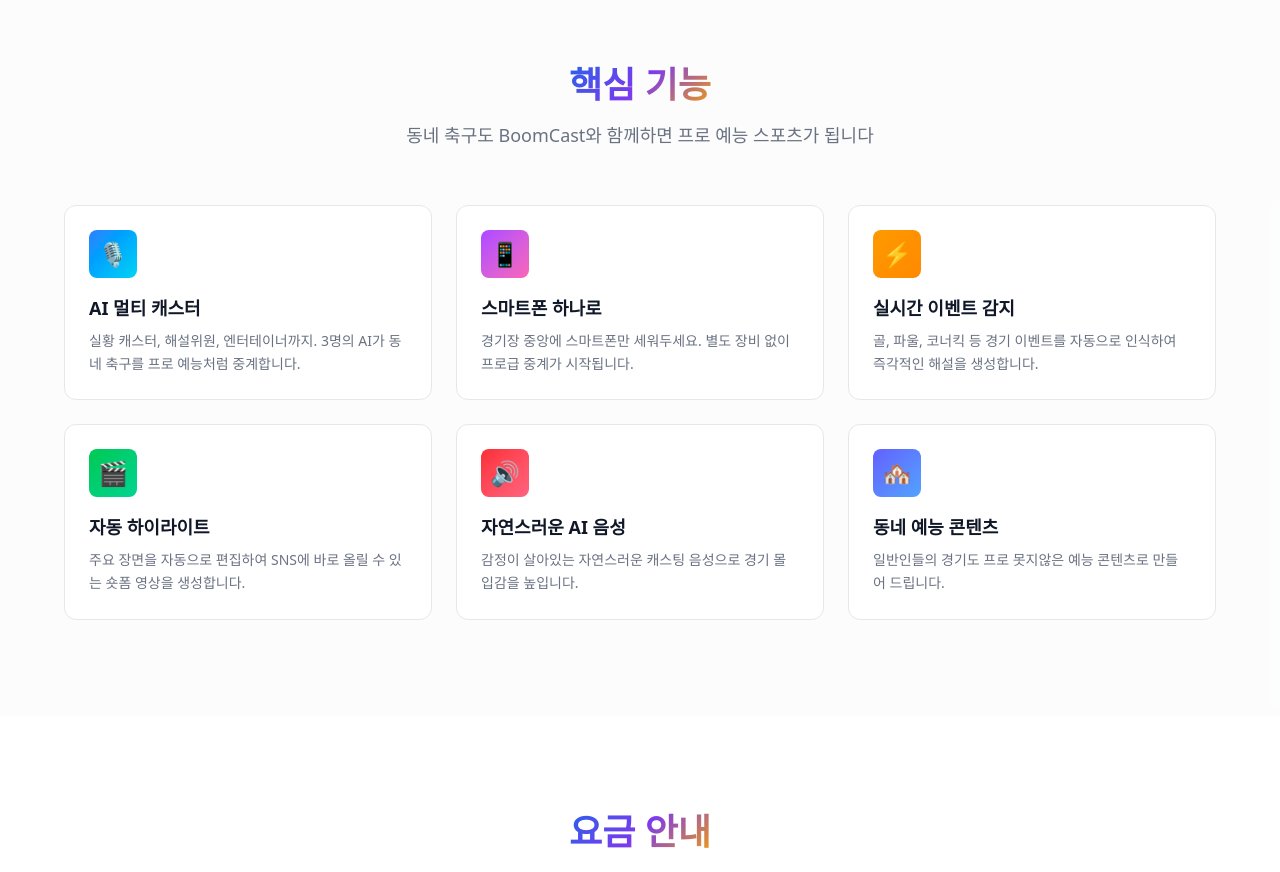
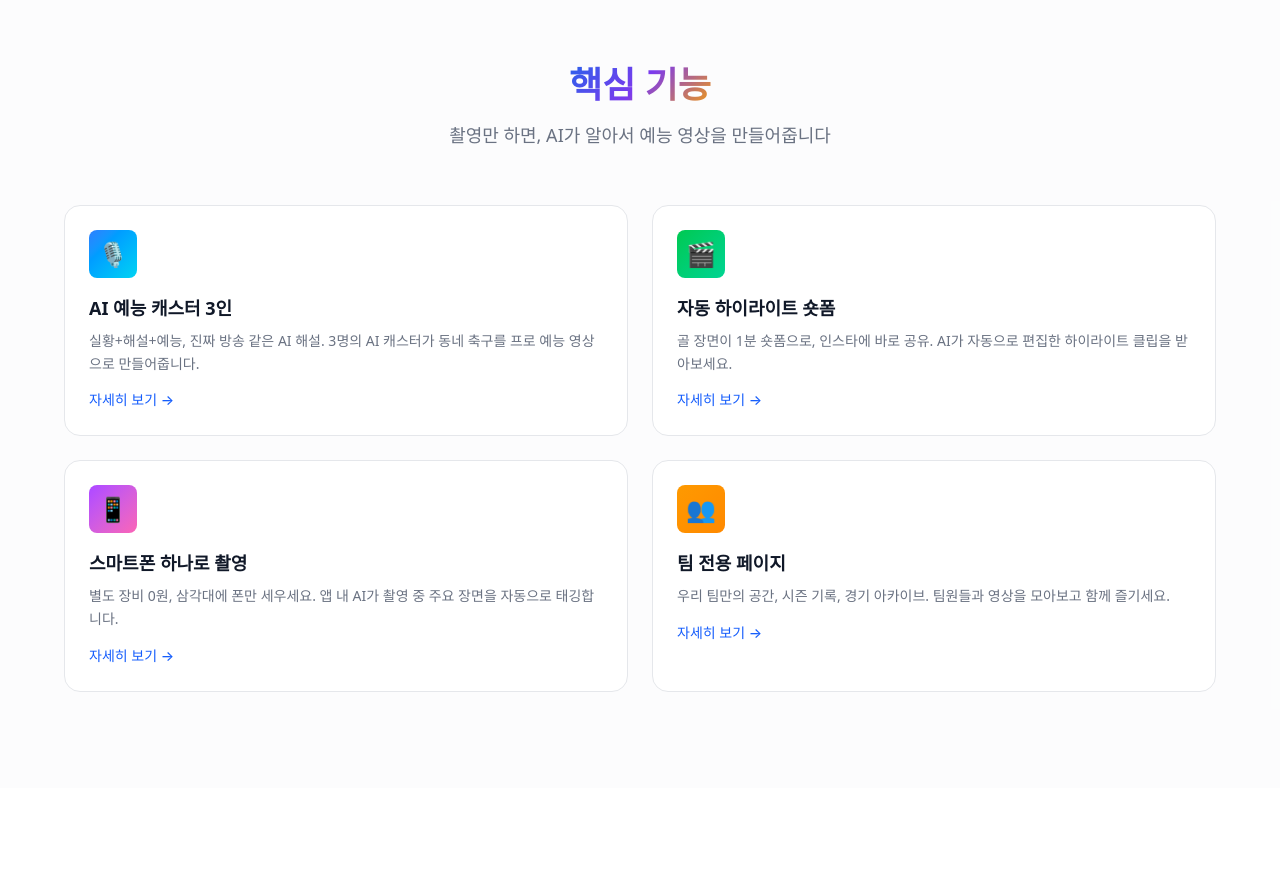
Before and after one commit to kangyh427/boomcast, a Next.js app: page / in a window 1280 px wide. Shown: the part 2340-3212 px from the top of the page. Built offline with nearby package versions, Linux system fonts and the light colour scheme; a web font is replaced by a local one.

Commit message:
Update Features.tsx

```diff
--- a/src/components/landing/Features.tsx
+++ b/src/components/landing/Features.tsx
@@ -1,143 +1,128 @@
 /*
  * ============================================================
  * 파일: src/components/landing/Features.tsx
- * 설명: BoomCast 핵심 기능 섹션 - 화이트 테마
+ * 설명: BoomCast 핵심 기능 섹션 - 4개 카드 (확정)
  * 경로: src/components/landing/Features.tsx
- * 최근 작업: 세션 4 - 화이트 리디자인 + 한/영 텍스트 하드코딩
- *           - 다크 테마 색상 완전 제거 (text-white → text-gray-900 등)
- *           - 카드: 화이트 배경 + 그라데이션 아이콘 배경
- *           - 컬러풀 아이콘 배경 유지 (시각적 포인트)
- *           - 한/영 전환 대비 (lang 변수, 세션 6에서 i18n 훅 교체)
- * 작성일: 2025-03-06
+ * 최근 작업: 세션 6 - 전면 재작성
+ *   - 6개 → 4개로 압축 (인수인계서 [D] 확정)
+ *   - "실시간 이벤트 감지" 삭제
+ *   - "자연스러운 AI 음성" 삭제
+ *   - 각 카드 클릭 시 /features/... 상세 페이지 이동
+ *   - "중계" 표현 → "예능 영상" / "콘텐츠"로 교체
+ *   - useLang() 훅으로 i18n 전환 적용
+ * 작성일: 2026-03-07
  * ============================================================
  */
 
-/* ── 한/영 텍스트 ── */
+"use client";
+
+import Link from "next/link";
+import { useLang } from "@/providers/LanguageProvider";
+
+/* ── 한/영 섹션 텍스트 ── */
 const text = {
   ko: {
     sectionTitle: "핵심 기능",
-    sectionSubtitle: "동네 축구도 BoomCast와 함께하면 프로 예능 스포츠가 됩니다",
+    sectionSubtitle:
+      "촬영만 하면, AI가 알아서 예능 영상을 만들어줍니다",
+    learnMore: "자세히 보기 →",
   },
   en: {
     sectionTitle: "Key Features",
-    sectionSubtitle: "Turn your local soccer into pro entertainment with BoomCast",
+    sectionSubtitle:
+      "Just record, and AI creates entertainment videos for you",
+    learnMore: "Learn more →",
   },
 };
 
-/* ── 기능 카드 데이터 (한/영) ── */
+/* ── 기능 카드 데이터 (인수인계서 [D] 확정 4개) ── */
 const features = {
   ko: [
     {
       icon: "🎙️",
-      title: "AI 멀티 캐스터",
+      title: "AI 예능 캐스터 3인",
       description:
-        "실황 캐스터, 해설위원, 엔터테이너까지. 3명의 AI가 동네 축구를 프로 예능처럼 중계합니다.",
+        "실황+해설+예능, 진짜 방송 같은 AI 해설. 3명의 AI 캐스터가 동네 축구를 프로 예능 영상으로 만들어줍니다.",
       gradient: "from-blue-500 to-cyan-400",
       bgLight: "bg-blue-50",
+      href: "/features/ai-casters",
+    },
+    {
+      icon: "🎬",
+      title: "자동 하이라이트 숏폼",
+      description:
+        "골 장면이 1분 숏폼으로, 인스타에 바로 공유. AI가 자동으로 편집한 하이라이트 클립을 받아보세요.",
+      gradient: "from-green-500 to-emerald-400",
+      bgLight: "bg-green-50",
+      href: "/features/highlights",
     },
     {
       icon: "📱",
-      title: "스마트폰 하나로",
+      title: "스마트폰 하나로 촬영",
       description:
-        "경기장 중앙에 스마트폰만 세워두세요. 별도 장비 없이 프로급 중계가 시작됩니다.",
+        "별도 장비 0원, 삼각대에 폰만 세우세요. 앱 내 AI가 촬영 중 주요 장면을 자동으로 태깅합니다.",
       gradient: "from-purple-500 to-pink-400",
       bgLight: "bg-purple-50",
+      href: "/features/easy-setup",
     },
     {
-      icon: "⚡",
-      title: "실시간 이벤트 감지",
+      icon: "👥",
+      title: "팀 전용 페이지",
       description:
-        "골, 파울, 코너킥 등 경기 이벤트를 자동으로 인식하여 즉각적인 해설을 생성합니다.",
+        "우리 팀만의 공간, 시즌 기록, 경기 아카이브. 팀원들과 영상을 모아보고 함께 즐기세요.",
       gradient: "from-amber-500 to-orange-400",
       bgLight: "bg-amber-50",
-    },
-    {
-      icon: "🎬",
-      title: "자동 하이라이트",
-      description:
-        "주요 장면을 자동으로 편집하여 SNS에 바로 올릴 수 있는 숏폼 영상을 생성합니다.",
-      gradient: "from-green-500 to-emerald-400",
-      bgLight: "bg-green-50",
-    },
-    {
-      icon: "🔊",
-      title: "자연스러운 AI 음성",
-      description:
-        "감정이 살아있는 자연스러운 캐스팅 음성으로 경기 몰입감을 높입니다.",
-      gradient: "from-red-500 to-rose-400",
-      bgLight: "bg-red-50",
-    },
-    {
-      icon: "🏘️",
-      title: "동네 예능 콘텐츠",
-      description:
-        "일반인들의 경기도 프로 못지않은 예능 콘텐츠로 만들어 드립니다.",
-      gradient: "from-indigo-500 to-blue-400",
-      bgLight: "bg-indigo-50",
+      href: "/features/team-page",
     },
   ],
   en: [
     {
       icon: "🎙️",
-      title: "AI Multi-Casters",
+      title: "3 AI Entertainment Casters",
       description:
-        "Play-by-play, color commentator, and entertainer. 3 AI personas cast your game like a pro show.",
+        "Play-by-play + Analyst + Entertainer, just like real TV. 3 AI casters turn your local game into pro entertainment videos.",
       gradient: "from-blue-500 to-cyan-400",
       bgLight: "bg-blue-50",
+      href: "/features/ai-casters",
+    },
+    {
+      icon: "🎬",
+      title: "Auto Highlight Shorts",
+      description:
+        "Goal clips auto-edited into 1-min shorts for Instagram. Get AI-edited highlight reels instantly.",
+      gradient: "from-green-500 to-emerald-400",
+      bgLight: "bg-green-50",
+      href: "/features/highlights",
     },
     {
       icon: "📱",
-      title: "Just Your Phone",
+      title: "Just Your Smartphone",
       description:
-        "Set up a smartphone at the field. No extra equipment needed for pro-level coverage.",
+        "Zero equipment cost, just your phone on a tripod. The in-app AI auto-tags key moments during recording.",
       gradient: "from-purple-500 to-pink-400",
       bgLight: "bg-purple-50",
+      href: "/features/easy-setup",
     },
     {
-      icon: "⚡",
-      title: "Real-Time Detection",
+      icon: "👥",
+      title: "Team Page",
       description:
-        "Automatically detects goals, fouls, corner kicks and generates instant commentary.",
+        "Your team's space with season records and game archive. Collect and enjoy videos with your teammates.",
       gradient: "from-amber-500 to-orange-400",
       bgLight: "bg-amber-50",
-    },
-    {
-      icon: "🎬",
-      title: "Auto Highlights",
-      description:
-        "Key moments are auto-edited into short-form clips ready for social media sharing.",
-      gradient: "from-green-500 to-emerald-400",
-      bgLight: "bg-green-50",
-    },
-    {
-      icon: "🔊",
-      title: "Natural AI Voice",
-      description:
-        "Emotionally rich, natural casting voices that heighten the excitement of every play.",
-      gradient: "from-red-500 to-rose-400",
-      bgLight: "bg-red-50",
-    },
-    {
-      icon: "🏘️",
-      title: "Local to Legendary",
-      description:
-        "Transform any amateur game into entertainment content that rivals professional broadcasts.",
-      gradient: "from-indigo-500 to-blue-400",
-      bgLight: "bg-indigo-50",
+      href: "/features/team-page",
     },
   ],
 };
 
 export default function Features() {
-  /* TODO: 세션 6에서 i18n 훅으로 교체 */
-  const lang: "ko" | "en" = "ko";
+  const { lang } = useLang();
   const t = text[lang];
   const featureList = features[lang];
 
   return (
     <section id="features" className="py-20 sm:py-24 px-4 bg-gray-50/50">
       <div className="max-w-6xl mx-auto">
-
         {/* ── 섹션 헤더 ── */}
         <div className="text-center mb-14">
           <h2 className="text-3xl sm:text-4xl font-bold mb-4 text-gray-900">
@@ -148,14 +133,15 @@
           </p>
         </div>
 
-        {/* ── 기능 카드 그리드 ── */}
-        <div className="grid md:grid-cols-2 lg:grid-cols-3 gap-6">
+        {/* ── 기능 카드 그리드 (2×2) ── */}
+        <div className="grid md:grid-cols-2 gap-6">
           {featureList.map((feature, index) => (
-            <div
+            <Link
               key={index}
-              className="group bg-white rounded-xl border border-gray-200 p-6
+              href={feature.href}
+              className="group bg-white rounded-2xl border border-gray-200 p-6
                          hover:border-blue-200 hover:shadow-lg hover:shadow-blue-50
-                         transition-all duration-300 card-hover"
+                         transition-all duration-300 card-hover block"
             >
               {/* 아이콘 */}
               <div
@@ -172,10 +158,15 @@
               </h3>
 
               {/* 설명 */}
-              <p className="text-gray-500 text-sm leading-relaxed">
+              <p className="text-gray-500 text-sm leading-relaxed mb-3">
                 {feature.description}
               </p>
-            </div>
+
+              {/* 상세 보기 링크 */}
+              <span className="text-sm font-medium text-blue-600 group-hover:text-blue-700 transition-colors">
+                {t.learnMore}
+              </span>
+            </Link>
           ))}
         </div>
       </div>
```
